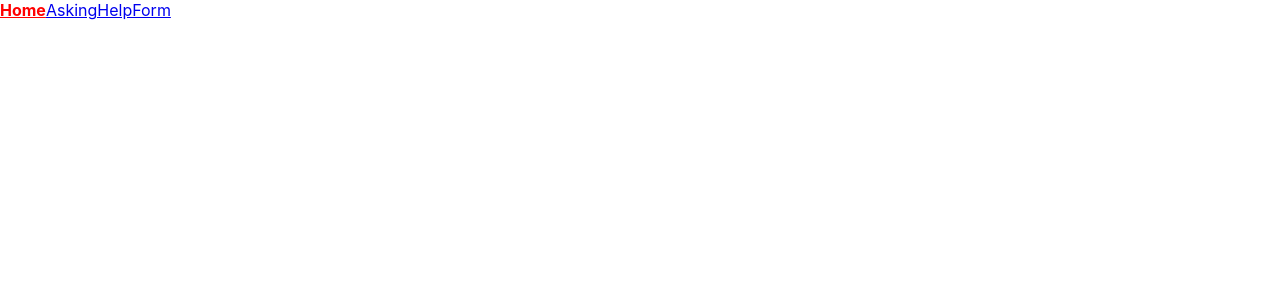
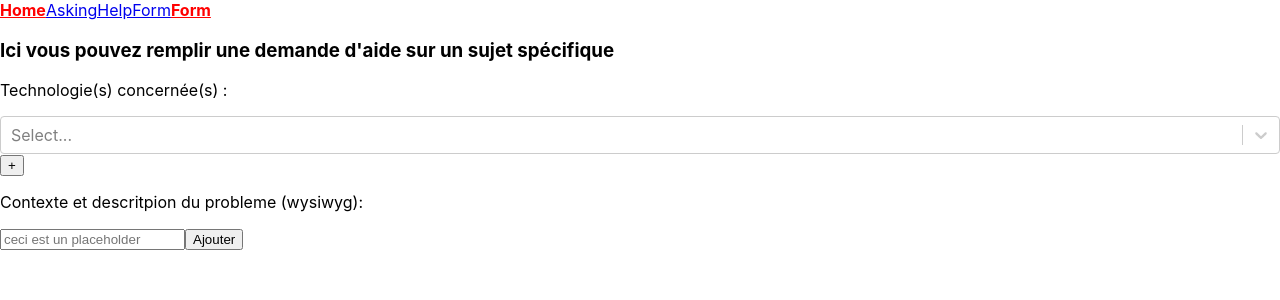
Before and after one commit to WildCodeSchool/2104-wns-remote-modus-front, a React (Create React App) app: page /form in a window 1280 px wide. Shown: the top 300 px of the page. Built offline with nearby package versions, Linux system fonts and the light colour scheme.

Commit message:
implemented form and setted skill selection

```diff
--- a/package.json
+++ b/package.json
@@ -24,6 +24,7 @@
     "react-dom": "^17.0.2",
     "react-router-dom": "^5.2.0",
     "react-scripts": "4.0.3",
+    "react-select": "^4.3.0",
     "slate": "^0.62.0",
     "slate-react": "^0.62.0",
     "typescript": "^4.1.2",
@@ -31,6 +32,7 @@
   },
   "devDependencies": {
     "@types/react-router-dom": "^5.1.7",
+    "@types/react-select": "^4.0.15",
     "eslint": "7.11.0",
     "eslint-config-airbnb": "18.2.1",
     "eslint-plugin-react-hooks": "^4.2.0",
--- a/src/App.tsx
+++ b/src/App.tsx
@@ -4,6 +4,7 @@ import "./App.css";
 import AskingHelpForm from "./routes/askinghelpform/AskingHelpForm";
 import Home from "./routes/home/Home";
 import Navbar from "./routes/navbar/Navbar";
+import AddHelpRequest from "./routes/askinghelpform/AddHelpRequest";
 
 const App = (): JSX.Element => {
   return (
@@ -16,6 +17,9 @@ const App = (): JSX.Element => {
         <Route exact path="/ask-help">
           <AskingHelpForm />
         </Route>
+        <Route exact path="/form">
+          <AddHelpRequest />
+        </Route>
       </Switch>
     </Router>
   );
--- /dev/null
+++ b/src/models/Skill.tsx
@@ -0,0 +1,20 @@
+import React from "react";
+
+export interface SkillProps {
+  title: string;
+  _id?: string;
+  onDelete: (title: string) => void;
+}
+
+function Skill({ title, onDelete }: SkillProps): JSX.Element {
+  return (
+    <div>
+      {title}
+      <button onClick={() => onDelete(title)} type="button">
+        -
+      </button>
+    </div>
+  );
+}
+
+export default Skill;
--- /dev/null
+++ b/src/routes/askinghelpform/AddHelpRequest.tsx
@@ -0,0 +1,72 @@
+import React, { useState } from "react";
+import Select from "react-select";
+import Skill from "../../models/Skill";
+
+const options = [
+  { value: "", label: "" },
+  { value: "Javascript", label: "Javascript" },
+  { value: "GraphQL", label: "GraphQL" },
+  { value: "HTML", label: "HTML" },
+];
+
+function AddHelpRequest(): JSX.Element {
+  const [skill, setSkill] = useState("");
+  const [skills, setSkills] = useState<string[]>([]);
+  const id = 0;
+  return (
+    <div>
+      <h3>
+        Ici vous pouvez remplir une demande d&apos;aide sur un sujet spécifique
+      </h3>
+      <form
+        onSubmit={(e) => {
+          e.preventDefault();
+          console.log("data", e);
+        }}
+      >
+        <div>
+          <p>Technologie(s) concernée(s) :</p>
+          <Select
+            options={options}
+            onChange={(result) => {
+              if (result) {
+                setSkill(result.value);
+              }
+            }}
+          />
+          <div>
+            {skills.map((oneSkill) => (
+              <Skill
+                title={oneSkill}
+                onDelete={(title: string) => {
+                  setSkills(
+                    skills.filter((filteredSkill: string) => {
+                      return filteredSkill !== title;
+                    })
+                  );
+                }}
+                key={id + ((Math.random() * 10) / Math.random()) * 15}
+              />
+            ))}
+          </div>
+          <button
+            type="button"
+            disabled={skills.includes(skill)}
+            onClick={() => {
+              setSkills([...skills, skill]);
+            }}
+          >
+            +
+          </button>
+        </div>
+        <div>
+          <p>Contexte et descritpion du probleme (wysiwyg):</p>
+          <input type="text-area" placeholder="ceci est un placeholder" />
+          <button type="submit">Ajouter</button>
+        </div>
+      </form>
+    </div>
+  );
+}
+
+export default AddHelpRequest;
--- a/src/routes/navbar/Navbar.tsx
+++ b/src/routes/navbar/Navbar.tsx
@@ -7,6 +7,7 @@ const Navbar = (): JSX.Element => {
     <div>
       <NavLink to="/">Home</NavLink>
       <NavLink to="/ask-help">AskingHelpForm</NavLink>
+      <NavLink to="/form">Form</NavLink>
     </div>
   );
 };
```
Also changed, not shown: 2 other files (tests, documents, lock files or other folders).
